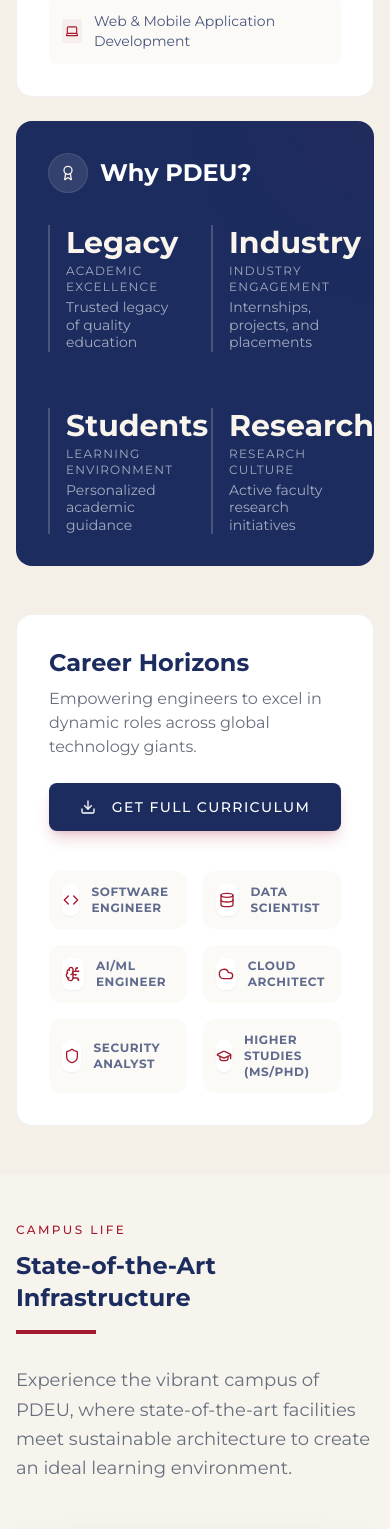
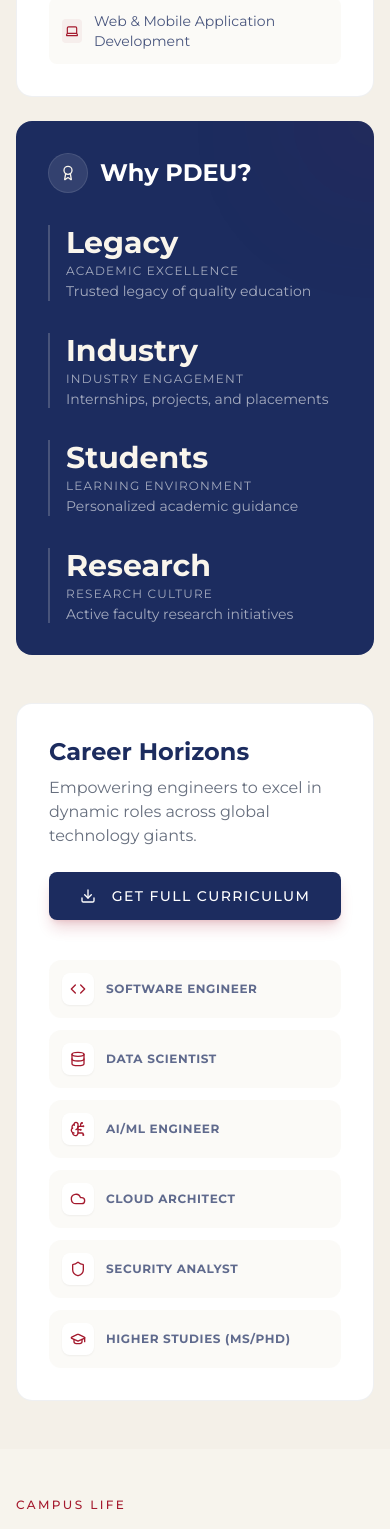
Before and after one commit to gautam-anxzone/pdeu-project, a React (Vite) app: page / in a window 390 px wide. Shown: the part 7103-8632 px from the top of the page. Built offline with nearby package versions, Linux system fonts and the light colour scheme; the HTML template or start-up script is replaced by a standard one.

Commit message:
Update ProgramSection.tsx

```diff
--- a/src/components/ProgramSection.tsx
+++ b/src/components/ProgramSection.tsx
@@ -156,7 +156,7 @@
                 </h3>
               </div>
 
-              <div className="grid grid-cols-2 gap-y-14 gap-x-8">
+              <div className="grid grid-cols-1 sm:grid-cols-2 gap-y-8 sm:gap-y-14 gap-x-6 sm:gap-x-8">
                 {whyPDEU.map((item) => (
                   <div key={item.label} className="group border-l-2 border-[#f9f5ec]/20 pl-4 hover:border-[#f9f5ec] transition-colors">
                     <div className="text-3xl font-bold text-[#f9f5ec] mb-0.5">{item.stat}</div>
@@ -188,7 +188,7 @@
             </Button>
           </div>
 
-          <div className="grid grid-cols-2 sm:grid-cols-3 lg:grid-cols-6 gap-4">
+          <div className="grid grid-cols-1 xs:grid-cols-2 sm:grid-cols-3 lg:grid-cols-6 gap-3 sm:gap-4">
             {careerPaths.map((career) => (
               <div
                 key={career.title}
```
